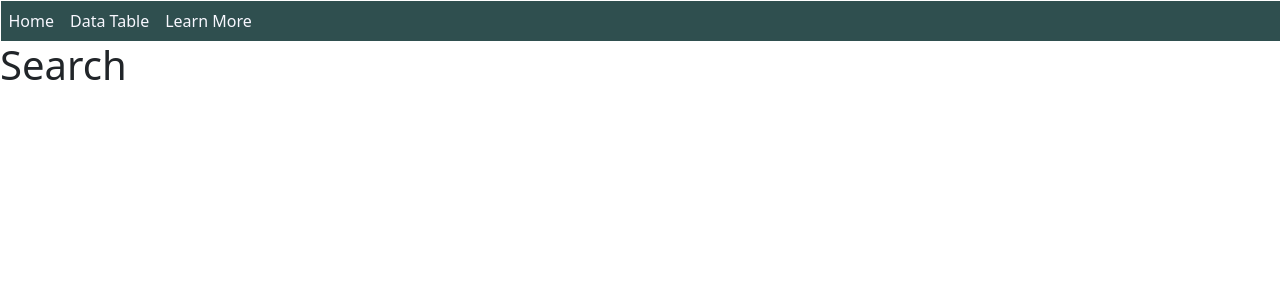
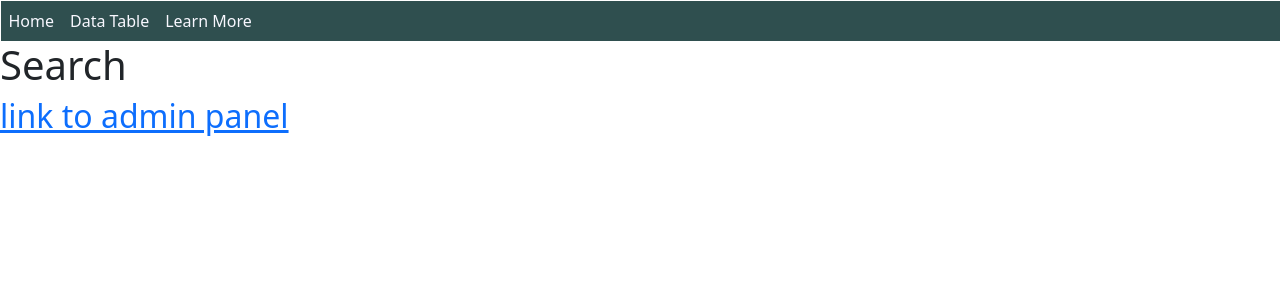
Before and after one commit to Tannerka5/IS303-Team-Alpha, a Django app: template missingpersons/templates/information/search.html in a window 1280 px wide. Shown: the top 301 px of the page. Run offline with Django 3.2, Linux system fonts and the light colour scheme; the template is opened without the code that fills it, so the values that code supplies are empty.

Commit message:
search to admin url

```diff
--- a/missingpersons/templates/information/search.html
+++ b/missingpersons/templates/information/search.html
@@ -1,3 +1,4 @@
 {% extends 'base.html' %} {% block content %}
     <h1> Search </h1>
+    <h2><a href="{% url 'admin:index' %}">link to admin panel</a></h2>
 {% endblock %}
```
